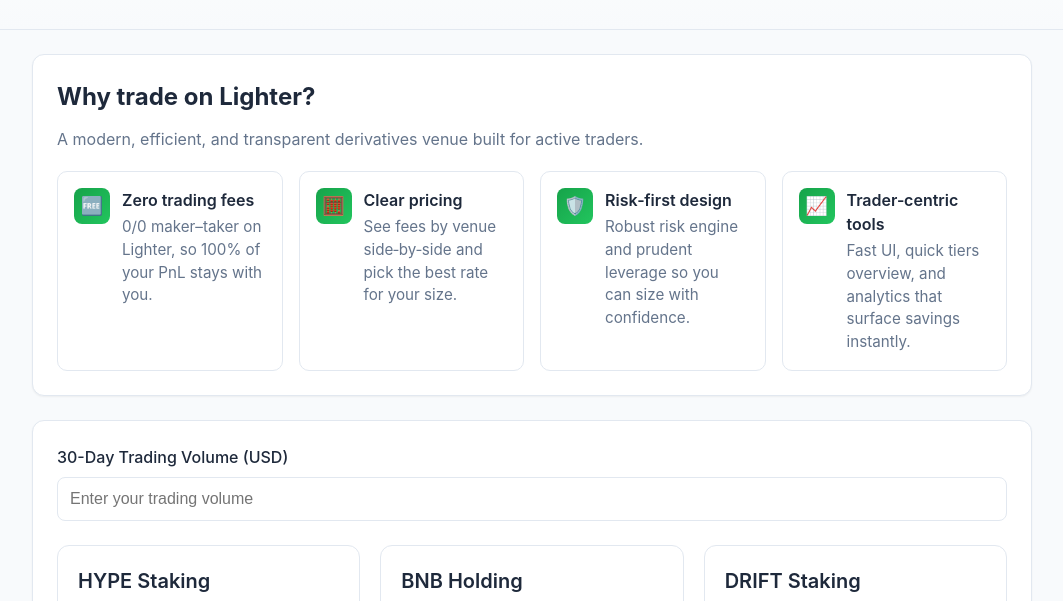
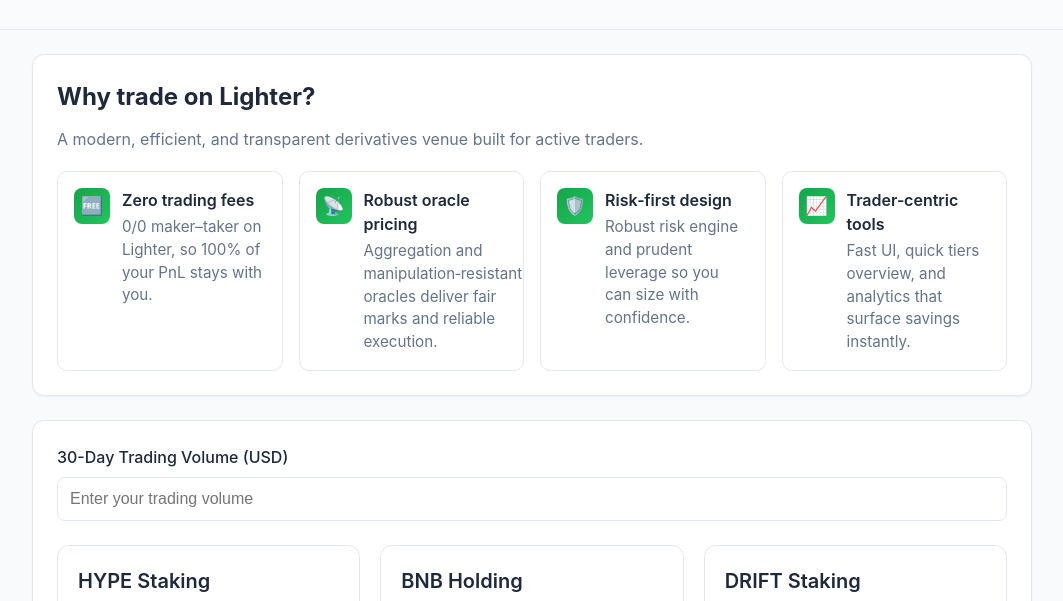
Before and after one commit to 0xrykerEth/fees, a plain HTML site: page index.html in a window 1280 px wide. Shown: the part 135-736 px from the top of the page, without its empty margins (108-1171 px from the left). Drawn offline with nearby package versions, Linux system fonts and the light colour scheme.

Commit message:
Update index.html

```diff
--- a/index.html
+++ b/index.html
@@ -564,10 +564,10 @@
                     </div>
                 </div>
                 <div class="feature-card">
-                    <div class="feature-icon">🧮</div>
+                    <div class="feature-icon">📡</div>
                     <div>
-                        <div class="feature-title">Clear pricing</div>
-                        <div class="feature-desc">See fees by venue side‑by‑side and pick the best rate for your size.</div>
+                        <div class="feature-title">Robust oracle pricing</div>
+                        <div class="feature-desc">Aggregation and manipulation‑resistant oracles deliver fair marks and reliable execution.</div>
                     </div>
                 </div>
                 <div class="feature-card">
```
